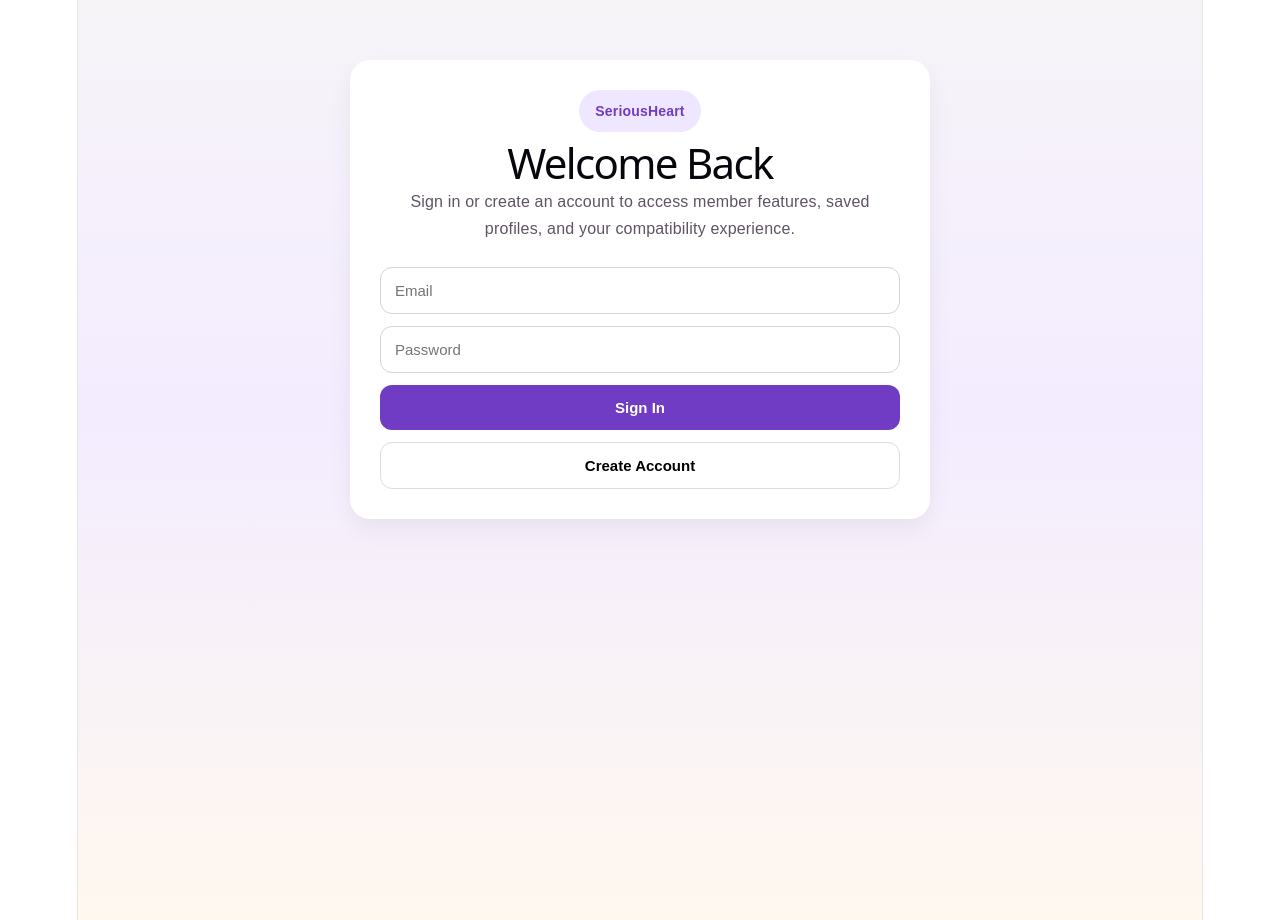
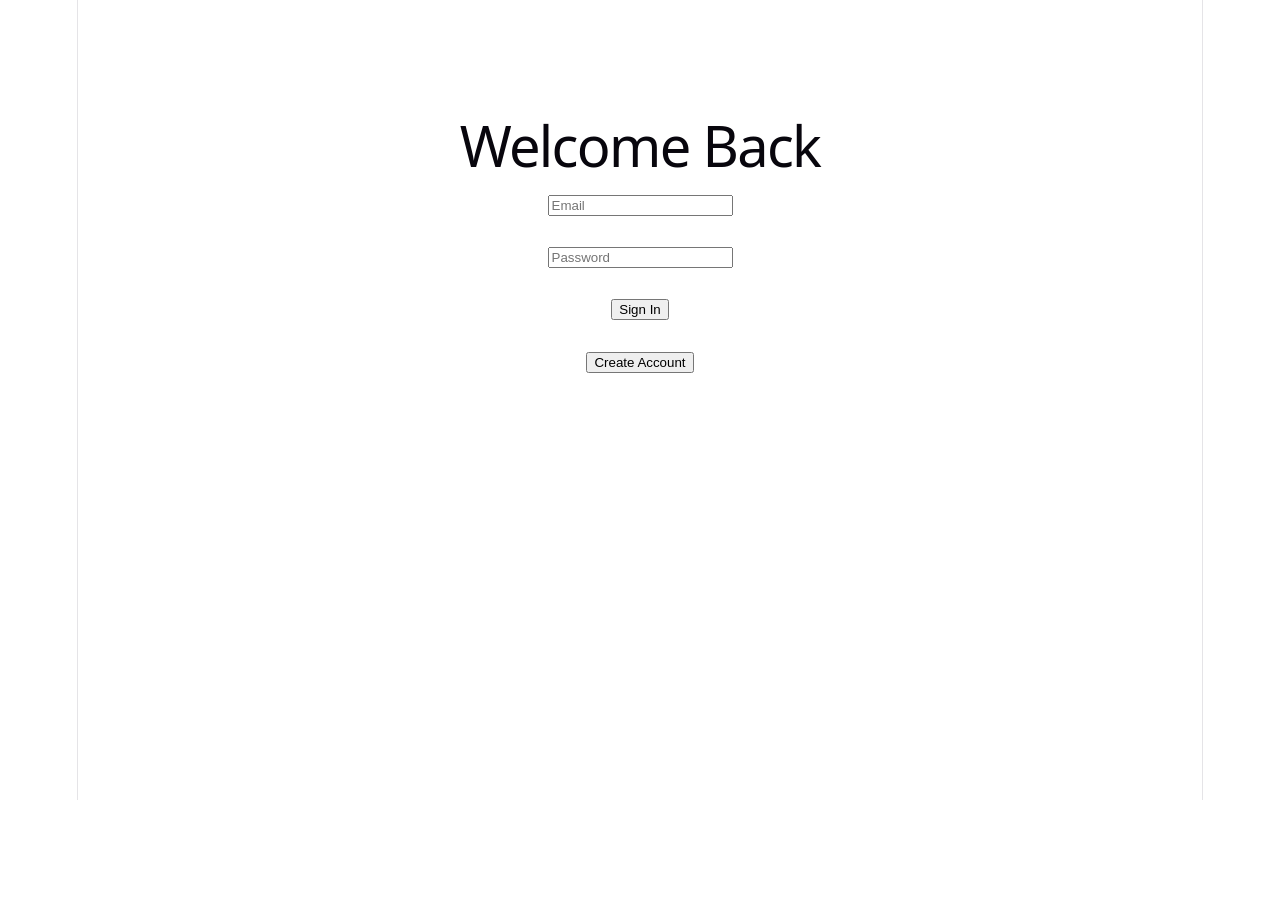
Before and after one commit to renaldyfabien-boop/seriousheart-app-v2, a React (Vite) app: page / in a window 1280 px wide. After the commit the page ends 800 px from the top, so only its background shows below. Built offline with nearby package versions, Linux system fonts and the light colour scheme.

Commit message:
Update App.jsx

```diff
--- a/src/App.jsx
+++ b/src/App.jsx
@@ -1,12 +1,13 @@
   import { useEffect, useState } from "react";
 import { supabase } from "./lib/supabase";
-import Test from "./pages/Test";
-import SavedProfiles from "./pages/SavedProfiles";
+
+import Success from "./pages/Success";
+import Cancel from "./pages/Cancel";
+import Checkout from "./pages/Checkout";
 import Dashboard from "./pages/Dashboard";
 import EditProfile from "./pages/EditProfile";
-import Checkout from "./pages/Checkout";
-import Success from "./pages/Success";
-import Cancel from "./pages/Cancel";
+import SavedProfiles from "./pages/SavedProfiles";
+import Test from "./pages/Test";
 
 function App() {
   const [page, setPage] = useState(
@@ -15,6 +16,7 @@ function App() {
 
   const [session, setSession] = useState(null);
   const [profile, setProfile] = useState(null);
+
   const [authEmail, setAuthEmail] = useState("");
   const [authPassword, setAuthPassword] = useState("");
   const [authMessage, setAuthMessage] = useState("");
@@ -33,55 +35,7 @@ function App() {
     return () => subscription.unsubscribe();
   }, []);
 
-  useEffect(() => {
-    async function loadProfile() {
-      if (!session?.user) {
-        setProfile(null);
-        return;
-      }
-
-      const { data } = await supabase
-        .from("profiles")
-        .select("*")
-        .eq("user_id", session.user.id)
-        .maybeSingle();
-
-      setProfile(data ?? null);
-    }
-
-    loadProfile();
-  }, [session]);
-
-  async function signUp() {
-    setAuthMessage("");
-    const { error } = await supabase.auth.signUp({
-      email: authEmail,
-      password: authPassword,
-    });
-
-    setAuthMessage(
-      error
-        ? error.message
-        : "Account created. If email confirmation is enabled, confirm your email, then sign in."
-    );
-  }
-
-  async function signIn() {
-    setAuthMessage("");
-    const { error } = await supabase.auth.signInWithPassword({
-      email: authEmail,
-      password: authPassword,
-    });
-
-    setAuthMessage(error ? error.message : "Signed in successfully.");
-  }
-
-  async function signOut() {
-    await supabase.auth.signOut();
-    setPage("home");
-  }
-
-  // IMPORTANT: These pages must come BEFORE the login check.
+  // 🔥 PRIORITY ROUTES (must come BEFORE login)
   if (page === "success") {
     return (
       <Success
@@ -92,176 +46,64 @@ function App() {
   }
 
   if (page === "cancel") {
-    return (
-      <Cancel
-        onBackHome={() => setPage("home")}
-        onReturnCheckout={() => setPage("checkout")}
-      />
-    );
+    return <Cancel onBackHome={() => setPage("home")} />;
   }
 
+  // 🔐 LOGIN PAGE
   if (!session) {
     return (
-      <div
-        style={{
-          minHeight: "100vh",
-          background:
-            "linear-gradient(180deg, #f7f4f8 0%, #f3ecff 45%, #fff8ef 100%)",
-          padding: "60px 20px",
-          fontFamily: "Arial, sans-serif",
-        }}
-      >
-        <div
-          style={{
-            maxWidth: "520px",
-            margin: "0 auto",
-            backgroundColor: "white",
-            borderRadius: "20px",
-            padding: "30px",
-            boxShadow: "0 10px 25px rgba(0,0,0,0.06)",
-          }}
-        >
-          <div
-            style={{
-              display: "inline-block",
-              padding: "8px 16px",
-              borderRadius: "999px",
-              backgroundColor: "#efe7ff",
-              color: "#6f3cc3",
-              fontWeight: "bold",
-              fontSize: "14px",
-              marginBottom: "18px",
-            }}
-          >
-            SeriousHeart
-          </div>
+      <div style={{ textAlign: "center", marginTop: "100px" }}>
+        <h1>Welcome Back</h1>
 
-          <h1 style={{ fontSize: "42px", marginTop: 0, marginBottom: "12px" }}>
-            Welcome Back
-          </h1>
-
-          <p style={{ color: "#5f5364", lineHeight: "1.7", fontSize: "16px" }}>
-            Sign in or create an account to access member features, saved
-            profiles, and your compatibility experience.
-          </p>
-
-          <div style={{ display: "grid", gap: "12px", marginTop: "24px" }}>
         <input
           placeholder="Email"
           value={authEmail}
           onChange={(e) => setAuthEmail(e.target.value)}
-              style={{
-                padding: "14px",
-                borderRadius: "12px",
-                border: "1px solid #d6d1db",
-                fontSize: "15px",
-              }}
         />
+        <br /><br />
 
         <input
+          placeholder="Password"
           type="password"
-              placeholder="Password"
           value={authPassword}
           onChange={(e) => setAuthPassword(e.target.value)}
-              style={{
-                padding: "14px",
-                borderRadius: "12px",
-                border: "1px solid #d6d1db",
-                fontSize: "15px",
-              }}
         />
+        <br /><br />
 
         <button
-              onClick={signIn}
-              style={{
-                padding: "14px",
-                borderRadius: "12px",
-                border: "none",
-                backgroundColor: "#6f3cc3",
-                color: "white",
-                cursor: "pointer",
-                fontWeight: "bold",
-                fontSize: "15px",
+          onClick={async () => {
+            const { error } = await supabase.auth.signInWithPassword({
+              email: authEmail,
+              password: authPassword,
+            });
+
+            if (error) setAuthMessage(error.message);
           }}
         >
           Sign In
         </button>
 
+        <br /><br />
+
         <button
-              onClick={signUp}
-              style={{
-                padding: "14px",
-                borderRadius: "12px",
-                border: "1px solid #ddd",
-                backgroundColor: "white",
-                cursor: "pointer",
-                fontWeight: "bold",
-                fontSize: "15px",
+          onClick={async () => {
+            const { error } = await supabase.auth.signUp({
+              email: authEmail,
+              password: authPassword,
+            });
+
+            if (error) setAuthMessage(error.message);
           }}
         >
           Create Account
         </button>
-          </div>
 
-          {authMessage && (
-            <p
-              style={{
-                marginTop: "16px",
-                fontWeight: "bold",
-                color: "#4b5563",
-              }}
-            >
-              {authMessage}
-            </p>
-          )}
-        </div>
+        <p>{authMessage}</p>
       </div>
     );
   }
 
-  if (page === "test") {
-    return (
-      <Test
-        user={session.user}
-        onBackHome={() => setPage("home")}
-        onViewSavedProfiles={() => setPage("saved")}
-        onViewDashboard={() => setPage("dashboard")}
-      />
-    );
-  }
-
-  if (page === "saved") {
-    return (
-      <SavedProfiles
-        user={session.user}
-        onBackHome={() => setPage("home")}
-        onStartTest={() => setPage("test")}
-      />
-    );
-  }
-
-  if (page === "dashboard") {
-    return (
-      <Dashboard
-        user={session.user}
-        onBackHome={() => setPage("home")}
-        onStartTest={() => setPage("test")}
-        onViewSavedProfiles={() => setPage("saved")}
-        onEditProfile={() => setPage("edit")}
-      />
-    );
-  }
-
-  if (page === "edit") {
-    return (
-      <EditProfile
-        user={session.user}
-        onBackHome={() => setPage("home")}
-        onViewDashboard={() => setPage("dashboard")}
-      />
-    );
-  }
-
+  // 🧭 APP ROUTES
   if (page === "checkout") {
     return (
       <Checkout
@@ -273,77 +115,42 @@ function App() {
     );
   }
 
-  const membershipActive = !!profile?.membership_active;
-  const membershipPlan = profile?.membership_plan;
+  if (page === "dashboard") {
+    return (
+      <Dashboard
+        onBackHome={() => setPage("home")}
+        onEditProfile={() => setPage("edit")}
+        onSavedProfiles={() => setPage("saved")}
+      />
+    );
+  }
 
-  const planLabel = {
-    monthly: "Monthly",
-    quarterly: "Quarterly",
-    annual: "Annual",
-    bronze: "Bronze",
-    silver: "Silver",
-    gold: "Gold",
-  };
+  if (page === "edit") {
+    return <EditProfile onBack={() => setPage("dashboard")} />;
+  }
 
+  if (page === "saved") {
+    return <SavedProfiles onBack={() => setPage("dashboard")} />;
+  }
+
+  if (page === "test") {
+    return <Test onBack={() => setPage("home")} />;
+  }
+
+  // 🏠 HOME
   return (
-    <div
-      style={{
-        minHeight: "100vh",
-        background:
-          "linear-gradient(180deg, #f7f4f8 0%, #f3ecff 45%, #fff8ef 100%)",
-        padding: "60px 20px",
-        fontFamily: "Arial, sans-serif",
-      }}
-    >
-      <div style={{ maxWidth: "1100px", margin: "0 auto" }}>
-        <h1 style={{ fontSize: "52px", color: "#22172b" }}>
-          Welcome to SeriousHeart
-        </h1>
+    <div style={{ textAlign: "center", marginTop: "100px" }}>
+      <h1>SeriousHeart</h1>
 
-        <button onClick={signOut}>Sign Out</button>
+      <button onClick={() => setPage("checkout")}>
+        Go to Checkout
+      </button>
 
-        <p style={{ fontSize: "18px", color: "#5f5364", lineHeight: "1.7" }}>
-          Discover psychologically compatible partners based on your unconscious
-          motivations and build a more intentional romantic journey.
-        </p>
+      <br /><br />
 
-        <div
-          style={{
-            padding: "12px 18px",
-            borderRadius: "999px",
-            display: "inline-block",
-            fontSize: "14px",
-            fontWeight: "bold",
-            backgroundColor: membershipActive ? "#e6f7ee" : "#f5f5f5",
-            color: membershipActive ? "#1f7a4d" : "#555",
-            border: membershipActive ? "1px solid #b7ebc6" : "1px solid #ddd",
-            marginBottom: "24px",
-          }}
-        >
-          Membership Status:{" "}
-          {membershipActive
-            ? `Active (${planLabel[membershipPlan] || "Plan"})`
-            : "Inactive"}
-        </div>
-
-        <div
-          style={{
-            display: "grid",
-            gridTemplateColumns: "repeat(auto-fit, minmax(250px, 1fr))",
-            gap: "20px",
-          }}
-        >
-          <button onClick={() => setPage("test")}>Take the Test</button>
-          <button onClick={() => setPage("dashboard")}>Open Dashboard</button>
-          <button onClick={() => setPage("saved")}>View Saved Profiles</button>
-          <button onClick={() => setPage("checkout")}>Open Checkout</button>
-        </div>
-
-        <div style={{ marginTop: "30px" }}>
-          <button onClick={() => setPage("success")}>Test Success Page</button>
-          <button onClick={() => setPage("cancel")}>Test Cancel Page</button>
-        </div>
-      </div>
+      <button onClick={() => setPage("dashboard")}>
+        Go to Dashboard
+      </button>
     </div>
   );
 }
```
Lines whose indentation alone changed are shown as unchanged.
